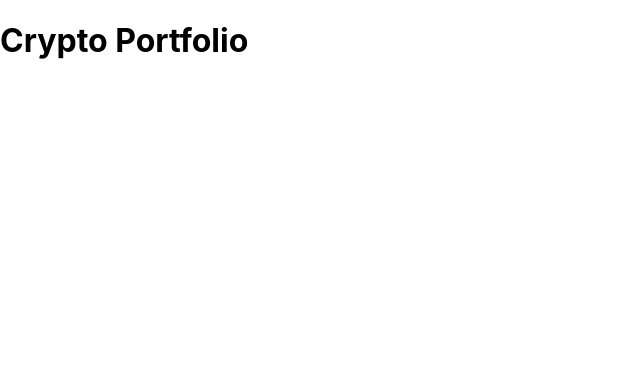
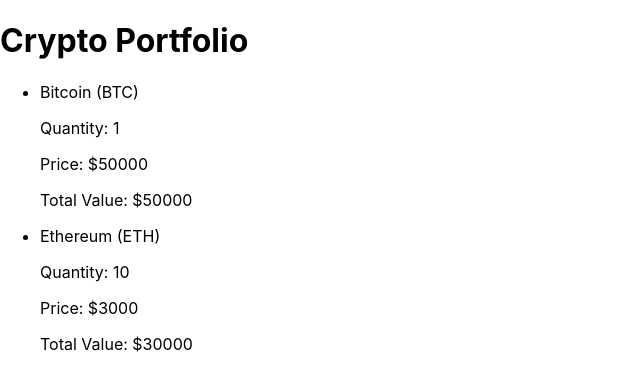
Before and after one commit to Adaymesa/crypto-portfolio-tracker, a React (Create React App) app: page / in a window 1280 px wide. Shown: the top 390 px of the page, without its empty margins (0-640 px from the left). Built offline with nearby package versions, Linux system fonts and the light colour scheme.

Commit message:
feat: display some mocked crypto currencies

```diff
--- a/src/App.js
+++ b/src/App.js
@@ -2,9 +2,14 @@ import React from 'react';
 import CryptoList from './components/CryptoList';
 
 function App() {
+  const sampleCryptos = [
+    { id: 1, name: 'Bitcoin', symbol: 'BTC', quantity: 1, price: 50000 },
+    { id: 2, name: 'Ethereum', symbol: 'ETH', quantity: 10, price: 3000 },
+  ];
+
   return (
     <div className="App">
-      <CryptoList />
+      <CryptoList cryptos={sampleCryptos} />
     </div>
   );
 }
--- a/src/components/CryptoList.js
+++ b/src/components/CryptoList.js
@@ -1,9 +1,23 @@
 import React from 'react';
 
-const CryptoList = () => {
+const CryptoList = ({ cryptos = [] }) => {
   return (
     <div>
       <h1>Crypto Portfolio</h1>
+      {cryptos.length > 0 ? (
+        <ul>
+          {cryptos.map(crypto => (
+            <li key={crypto.id}>
+              {crypto.name} ({crypto.symbol})
+              <p>Quantity: {crypto.quantity}</p>
+              <p>Price: ${crypto.price}</p>
+              <p>Total Value: ${crypto.quantity * crypto.price}</p>
+            </li>
+          ))}
+        </ul>
+      ) : (
+        <p>No cryptocurrencies in the portfolio.</p>
+      )}
     </div>
   );
 };
```
Also changed, not shown: 1 other file (tests, documents, lock files or other folders).
